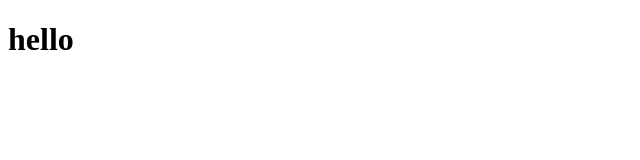
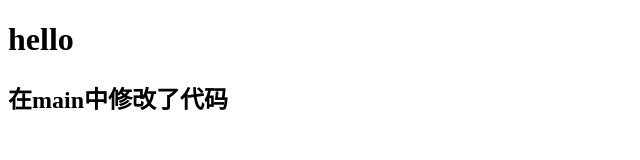
Before and after one commit to zzStella/git-demo, a plain HTML site: page index.html in a window 1280 px wide. Shown: the whole page, without its empty margins (0-640 px from the left). Drawn offline with Linux system fonts and the light colour scheme.

Commit message:
在main中修改代码

```diff
--- a/index.html
+++ b/index.html
@@ -7,5 +7,6 @@
 </head>
 <body>
   <h1>hello</h1>
+  <h2>在main中修改了代码</h2>
 </body>
 </html>
```
